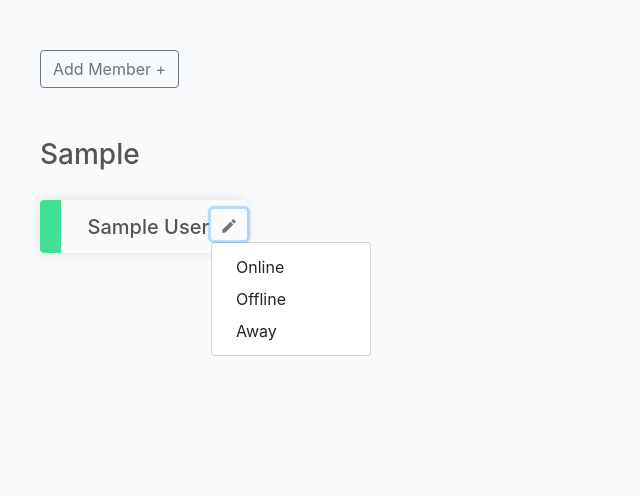
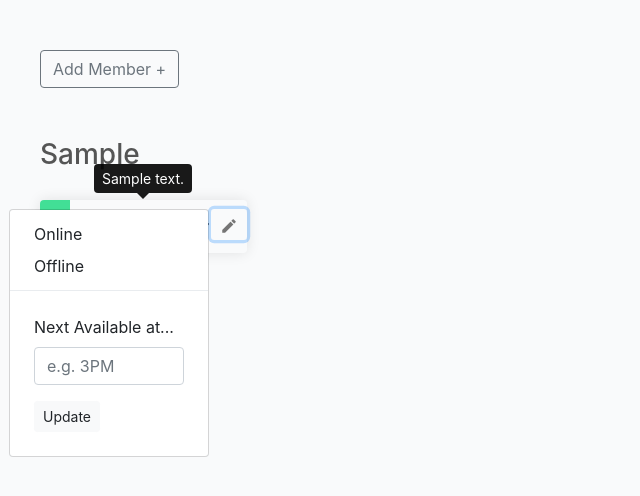
Before and after one commit to avinashb98/remote-status, a Node server app: a page that uses src/views/index.hbs in a window 1280 px wide, after a click that opens the changed part. Shown: the top 496 px of the page, without its empty margins (0-640 px from the left). Run offline with Node 20, Linux system fonts and the light colour scheme; tables that the repository leaves empty hold one stand-in row (values such as "Sample post"); some libraries are stand-ins or nearby versions.

Commit message:
add away status entry feature

```diff
--- a/public/javascripts/index.js
+++ b/public/javascripts/index.js
@@ -1,12 +1,30 @@
 /* eslint-disable */
 
-function reflectStatus(userId, status) {
-    const userCard = document.getElementById(userId);
-    userCard.className = `status ${status.toLowerCase()}`;
+$(document).ready(function(){
+    $('[data-toggle="tooltip"]').tooltip();
+});
+
+function reflectStatus(userId, status, message) {
+    const statusBar = document.getElementById(userId);
+    statusBar.className = `status ${status.toLowerCase()}`;
+    $(`#${userId}-card`).tooltip('hide')
+      .attr('data-original-title', message)
+      .tooltip('show');
 }
 
 function updateStatus(userId, status) {
     const data = { userId, status }
+    if (status === 'Away') {
+        let message = document.getElementById(`${userId}-away-input`).value
+        if (!message) {
+            message = 'Away for uncertain time'
+        } else {
+            message = `Next Available at: ` + message
+        }
+        data.message = message
+    } else {
+        data.message = status
+    }
     fetch('/user', {
         method: 'PATCH',
         headers: {
@@ -17,7 +35,7 @@ function updateStatus(userId, status) {
     .then((response) => {
         return response.json();
     })
-    .then((data) => {
-        reflectStatus(userId, status);
+    .then((result) => {
+        reflectStatus(userId, status, data.message);
     });
 }
--- a/public/stylesheets/style.css
+++ b/public/stylesheets/style.css
@@ -44,7 +44,7 @@ h2 {
 
 .user-card .status {
   height: 100%;
-  width: 10%;
+  width: 30px;
   position: absolute;
   left: 0;
   top: 0;
@@ -66,8 +66,12 @@ h2 {
   .offline {
     background-color: #ef5350;
   }
-  .dropdown {
+  .dropleft {
     position: absolute;
     top: 17%;
     right: 0;
   }
+
+.dropdown-menu {
+  width: 200px !important;
+}
--- a/src/controllers/dashboard.js
+++ b/src/controllers/dashboard.js
@@ -53,7 +53,7 @@ class DashboardController {
     try {
       users = await User.find(
         { organisation },
-        { status: 1, userId: 1, name: 1, team: 1, organisation: 1, _id: 0 }
+        { status: 1, userId: 1, name: 1, team: 1, organisation: 1, message: 1, _id: 0 }
       )
     } catch (error) {
       console.log(error)
--- a/src/controllers/user.js
+++ b/src/controllers/user.js
@@ -28,7 +28,7 @@ class UserController {
   }
 
   static async updateUser (req, res, next) {
-    const { userId, name, team, organisation, status } = req.body
+    const { userId, name, team, organisation, status, message } = req.body
 
     const updateFields = {}
     if (name) {
@@ -43,6 +43,10 @@ class UserController {
     if (status) {
       updateFields.status = status
     }
+    if (message) {
+      updateFields.message = message
+    }
+
     try {
       const user = await User.findOne({ userId })
       if (!user) {
--- a/src/models/user.js
+++ b/src/models/user.js
@@ -25,8 +25,9 @@ const UserSchema = new Schema({
     enum: ['Online', 'Away', 'Offline'],
     default: 'Online'
   },
-  backBy: {
-    type: Date
+  message: {
+    type: String,
+    default: 'Online'
   }
 },
 {
--- a/src/views/index.hbs
+++ b/src/views/index.hbs
@@ -4,7 +4,7 @@
     <h3 class="team-name">{{team}}</h3>
     <div class="team-container row">
       {{#each users}}
-        <div class="col-sm-12 col-md-3 col-lg-2 user-card">
+        <div class="col-sm-12 col-md-3 col-lg-2 user-card" title="{{message}}" data-toggle="tooltip" id="{{userId}}-card">
           {{#if isOnline}}
             <div id="{{userId}}" class="status online"></div>
           {{/if}}
@@ -15,14 +15,21 @@
             <div id="{{userId}}" class="status offline"></div>
           {{/if}}
           <h5 class="name">{{name}}</h5>
-          <div class="dropdown">
+          <div class="dropleft">
             <button class="btn btn-sm" type="button" id="dropdownMenuButton" data-toggle="dropdown" aria-haspopup="true" aria-expanded="false">
               <img src="/remote-status/static/images/edit.png" alt="" srcset="">
             </button>
             <div class="dropdown-menu" aria-labelledby="dropdownMenuButton">
               <a class="dropdown-item" href="#" onclick="updateStatus('{{userId}}', 'Online')">Online</a>
               <a class="dropdown-item" href="#" onclick="updateStatus('{{userId}}', 'Offline')">Offline</a>
-              <a class="dropdown-item" href="#" onclick="updateStatus('{{userId}}', 'Away')">Away</a>
+              <div class="dropdown-divider"></div>
+              <form class="px-4 py-3">
+                <div class="form-group">
+                  <label for="{{userId}}-away-input">Next Available at...</label>
+                  <input type="text" class="form-control" id="{{userId}}-away-input" placeholder="e.g. 3PM">
+                </div>
+                <button type="submit" onclick="updateStatus('{{userId}}', 'Away')" class="btn btn-light btn-sm">Update</button>
+              </form>
             </div>
           </div>
         </div>
```
